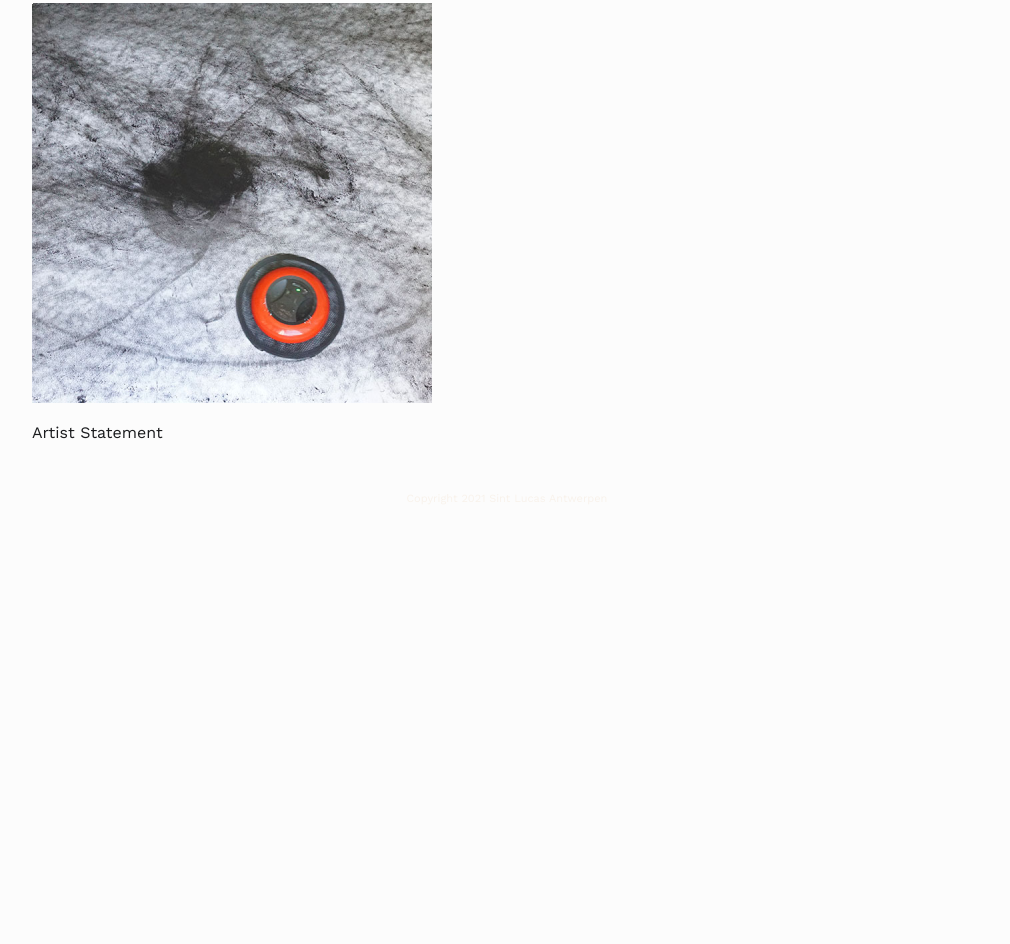
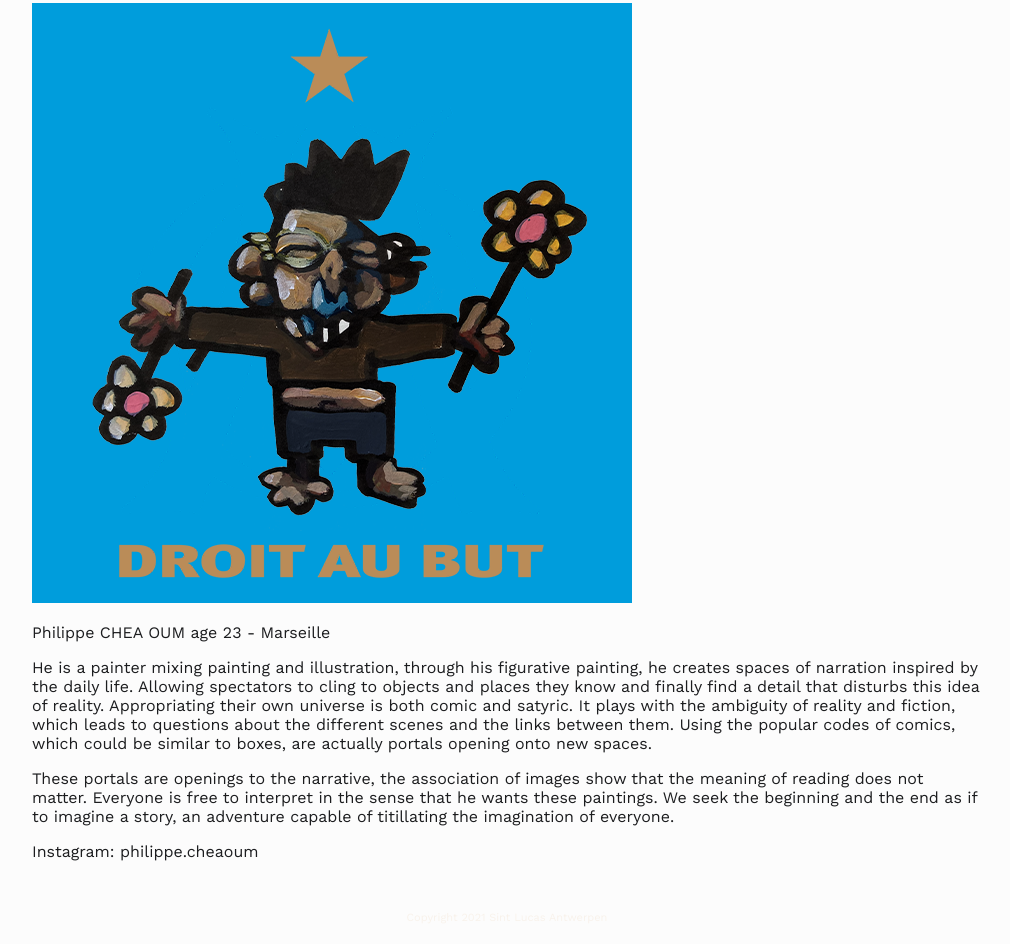
Before and after one commit to fdb/twenty-tags, an Eleventy site: page students/philippe-chea-oum.md in a window 1280 px wide. Shown: the part 206-1150 px from the top of the page, without its empty margins (133-1143 px from the left). Before the commit the page ends 800 px from the top, so only its background shows below. Built offline with nearby package versions, Linux system fonts and the light colour scheme; Eleventy itself is replaced by a stand-in of ours; files that its build step writes are made by us from their sources.

Commit message:
Update Students “philippe-chea-oum”

```diff
--- a/students/philippe-chea-oum.md
+++ b/students/philippe-chea-oum.md
@@ -1,5 +1,11 @@
 ---
 title: Philippe Chea Oum
-thumb_image: /images/i01_website_tn_orphea3.png
+thumb_image: /images/droit-au-but.png
 ---
-Artist Statement
+Philippe CHEA OUM age 23 - Marseille
+
+He is a painter mixing painting and illustration, through his figurative painting, he creates spaces of narration inspired by the daily life. Allowing spectators to cling to objects and places they know and finally find a detail that disturbs this idea of reality. Appropriating their own universe is both comic and satyric. It plays with the ambiguity of reality and fiction, which leads to questions about the different scenes and the links between them. Using the popular codes of comics, which could be similar to boxes, are actually portals opening onto new spaces.
+
+ These portals are openings to the narrative, the association of images show that the meaning of reading does not matter. Everyone is free to interpret in the sense that he wants these paintings. We seek the beginning and the end as if to imagine a story, an adventure capable of titillating the imagination of everyone.
+
+Instagram: philippe.cheaoum
```
Also changed, not shown: images/droit-au-but.png (added).
